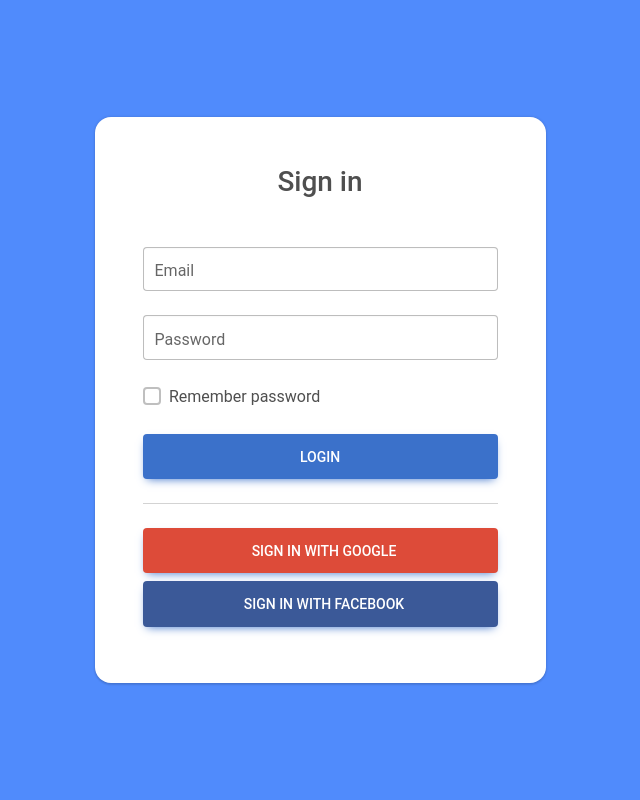
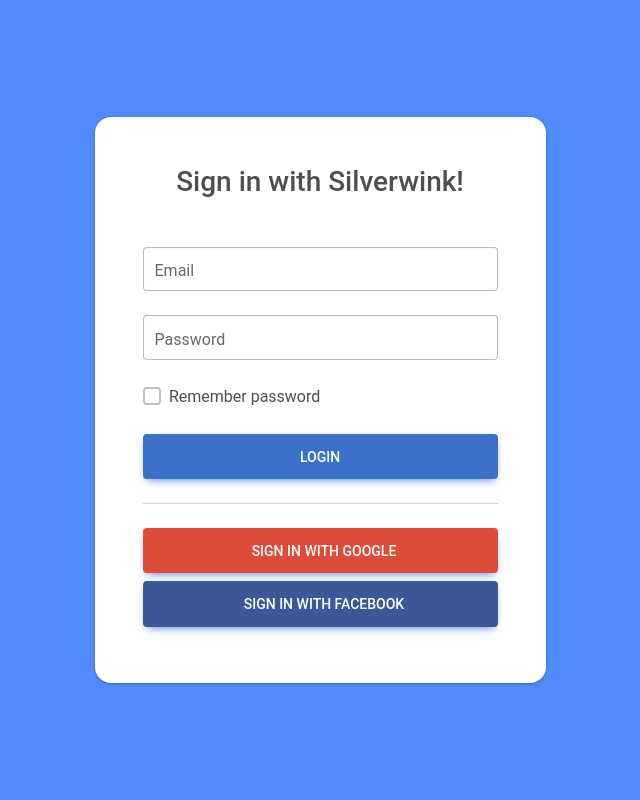
Before and after one commit to abhishek9528/sliverwink, a Node server app: page /login in a window 1280 px wide. Shown: the whole page, without its empty margins (320-960 px from the left). Run offline with Node 20, Linux system fonts and the light colour scheme.

Commit message:
AKASH KUMAR

```diff
--- a/views/login.hbs
+++ b/views/login.hbs
@@ -18,7 +18,7 @@
         <div class="card shadow-2-strong" style="border-radius: 1rem;">
           <div class="card-body p-5 text-center">
 
-            <h3 class="mb-5">Sign in</h3>
+            <h3 class="mb-5">Sign in with Silverwink!</h3>
 
             <div class="form-outline mb-4">
               <input type="email" id="typeEmailX-2" class="form-control form-control-lg" />
```
